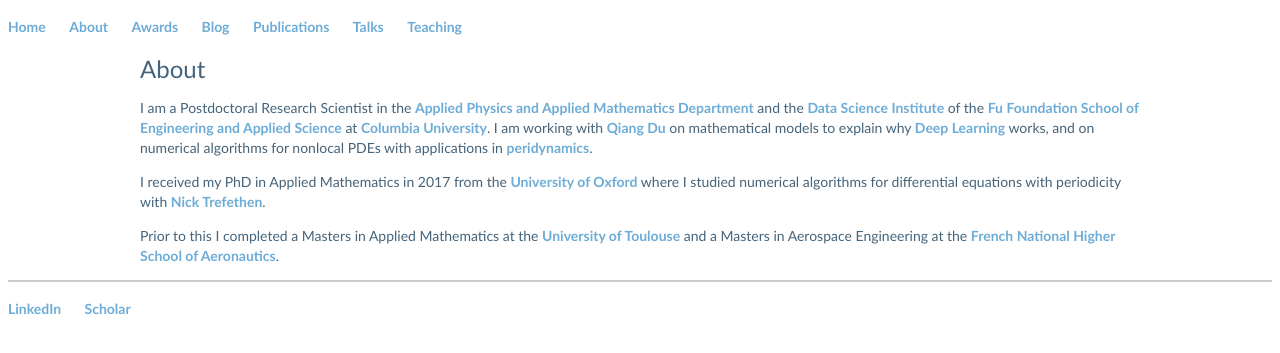
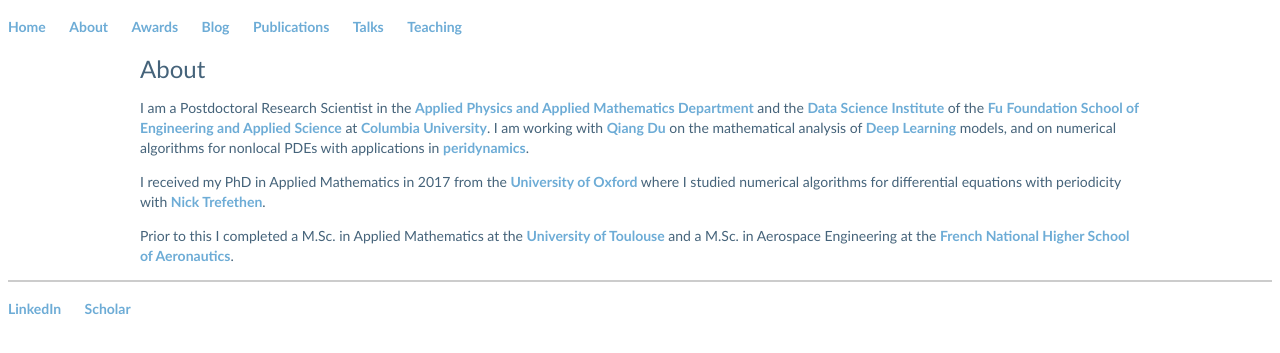
Before and after one commit to Hadrien-Montanelli/Hadrien-Montanelli.github.io, a Jekyll site: the page built from about/index.html, in a window 1280 px wide. Shown: the top 353 px of the page. Built offline with Jekyll 4.4.1, drawn with Linux system fonts in a browser that asks for light colours.

Commit message:
Update index.html

```diff
--- a/about/index.html
+++ b/about/index.html
@@ -9,15 +9,15 @@
  	and the <a href="http://datascience.columbia.edu">Data Science Institute</a>
 	of the <a href="http://engineering.columbia.edu">Fu Foundation School of Engineering and Applied Science</a>
 	at <a href="http//www.columbia.edu">Columbia University</a>.
-	I am working with <a href="http://www.columbia.edu/~qd2125/">Qiang Du</a> on mathematical models to explain why
-	<a href="http://en.wikipedia.org/wiki/Deep_learning">Deep Learning</a> works, and on numerical algorithms for nonlocal PDEs with applications in
-	<a href="http://en.wikipedia.org/wiki/Peridynamics">peridynamics</a>.</p>
+	I am working with <a href="http://www.columbia.edu/~qd2125/">Qiang Du</a> on the mathematical analysis of
+	<a href="http://en.wikipedia.org/wiki/Deep_learning">Deep Learning</a> models, and on numerical algorithms for nonlocal
+	PDEs with applications in <a href="http://en.wikipedia.org/wiki/Peridynamics">peridynamics</a>.</p>
 
 	<p>I received my PhD in Applied Mathematics in 2017 from the <a href="http://www.ox.ac.uk">University of Oxford</a>
 	where I studied  numerical algorithms for differential equations with periodicity with
 	<a href="http://people.maths.ox.ac.uk/trefethen/">Nick Trefethen</a>.</p>
-	<p>Prior to this I completed a Masters in Applied Mathematics at the
+	<p>Prior to this I completed a M.Sc. in Applied Mathematics at the
 	<a href="http://www.univ-tlse3.fr/home/home-page-en-379161.kjsp?RH=ACCUEIL">University of Toulouse</a>
-	and a Masters in Aerospace Engineering at the
+	and a M.Sc. in Aerospace Engineering at the
 	<a href="http://www.isae-supaero.fr/en/">French National Higher School of Aeronautics</a>.</p>
 </div><!-- /.blurb -->
```
